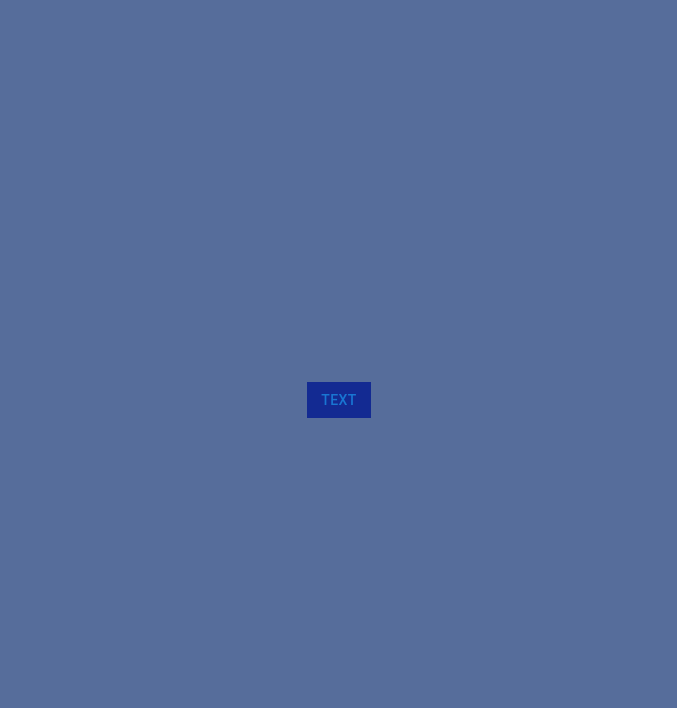
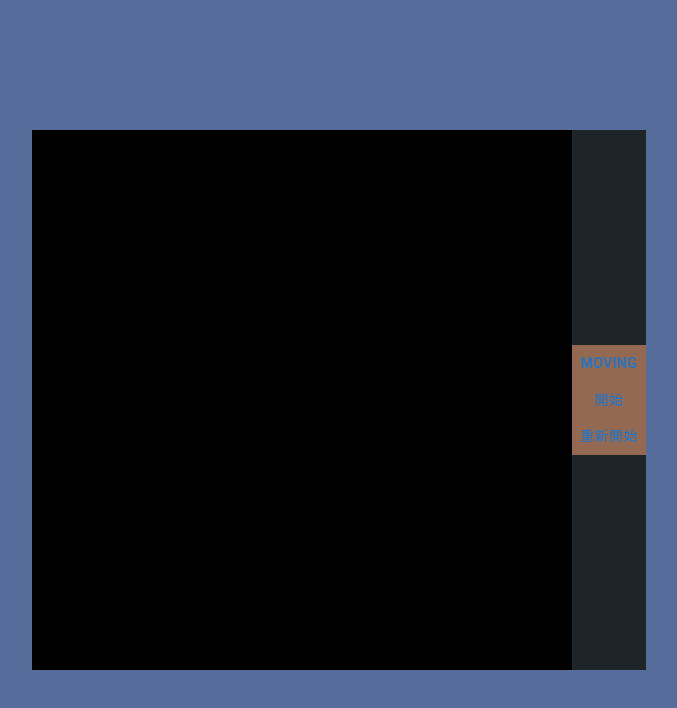
Before and after one commit to jogger187/Sandworm, a React (Create React App) app: page / in a window 1280 px wide. Shown: the top 708 px of the page, without its empty margins (301-978 px from the left). Built offline with nearby package versions, Linux system fonts and the light colour scheme.

Commit message:
feat(component): add playground module

```diff
--- a/src/components/playground/index.ts
+++ b/src/components/playground/index.ts
@@ -1,2 +1,3 @@
 export * from './playground'
 export * from './styles'
+export * from './types'
--- a/src/components/playground/playground.tsx
+++ b/src/components/playground/playground.tsx
@@ -1,14 +1,118 @@
-import React, { FC } from 'react'
+import React, { FC, useEffect, useRef, useState } from 'react'
 import { Button } from '@mui/material'
 
-import { Container, GamePanel } from './styles'
+import { getIndexByXY } from '../../utility'
+import Block from '../block/block'
+
+import { Container, GamePanel, UserPanel } from './styles'
+import { BlockProp } from './types'
 
 const Playground: FC = () => {
+  const [headX, setHeadX] = useState(15)
+  const [headY, setHeadY] = useState(-15)
+  const preHeadX = useRef(15)
+  const preHeadY = useRef(-15)
+  const [gameStatus, setGameStatus] = useState<boolean | undefined>(undefined)
+
+  const [blockStatus, setBlockStatus] = useState<BlockProp[]>([])
+
+  const handleGeneratePoint = () => {
+    const blockStatusArray = [...blockStatus]
+    const { status, id, x, y } = blockStatusArray[0]
+    blockStatusArray[0] = {
+      status: 1,
+      id: id,
+      x: x,
+      y: y,
+    }
+    setBlockStatus(blockStatusArray)
+  }
+
+  const handleGO = () => {
+    preHeadX.current = headX
+    preHeadY.current = headY
+    setHeadX(headX + 1)
+  }
+
+  const changeGameStatus = () => {
+    setGameStatus(!gameStatus)
+  }
+
+  const handleMoving = () => {
+    const blockStatusArray: BlockProp[] = Object.assign([], blockStatus)
+    // const { status, id, x, y } = blockStatusArray[getIndexByXY(headX, headY)]
+
+    blockStatusArray[getIndexByXY(preHeadX.current, preHeadY.current)] = {
+      status: 0,
+      id: `(${preHeadX.current},${preHeadY.current})`,
+      x: preHeadX.current,
+      y: preHeadY.current,
+    }
+
+    blockStatusArray[getIndexByXY(headX, headY)] = {
+      status: 3,
+      id: `(${headX},${headY})`,
+      x: headX,
+      y: headY,
+    }
+    setBlockStatus(blockStatusArray)
+  }
+
+  function iniStatus() {
+    const blockStatusArray: BlockProp[] = []
+    for (let j = 0; j > -30; j--) {
+      for (let k = 0; k < 30; k++) {
+        blockStatusArray.push({
+          status: 0,
+          id: `(${j},${k})`,
+          x: j,
+          y: k,
+        })
+      }
+    }
+    setBlockStatus(blockStatusArray)
+  }
+
+  useEffect(() => {
+    if (gameStatus !== undefined) {
+      handleMoving()
+    }
+  }, [headX, headY])
+
   return (
     <Container>
       <GamePanel>
-        <Button variant='text'>Text</Button>
+        {blockStatus.map((item) => {
+          return <Block key={item.id} blocktype={item.status}></Block>
+        })}
       </GamePanel>
+      <UserPanel>
+        <Button
+          variant='text'
+          onClick={() => {
+            handleGO()
+          }}
+        >
+          Moving
+        </Button>
+        <Button
+          variant='text'
+          onClick={() => {
+            iniStatus()
+            changeGameStatus()
+          }}
+        >
+          {gameStatus === true ? '暫停' : '開始'}
+        </Button>
+        <Button
+          variant='text'
+          onClick={() => {
+            iniStatus()
+          }}
+        >
+          重新開始
+        </Button>
+      </UserPanel>
     </Container>
   )
 }
--- a/src/components/playground/styles.ts
+++ b/src/components/playground/styles.ts
@@ -6,10 +6,26 @@ export const Container = styled.div`
   justify-content: space-evenly;
   align-items: center;
   color: white;
-  background-color: #139a22;
+  background-color: rgb(31, 36, 40);
 `
 
 export const GamePanel = styled.div`
+  display: grid;
+  padding: 1px;
+  grid-template-rows: repeat(30, 1rem);
+  grid-template-columns: repeat(30, 1rem);
+  gap: 2px;
+  background-color: #000000;
+`
+
+export const Block = styled.div`
+  width: 10px;
+  height: 10px;
+  background-color: #432245;
+`
+
+export const UserPanel = styled.div`
   display: flex;
-  background-color: #132a92;
+  flex-direction: column;
+  background-color: #946952;
 `
```
